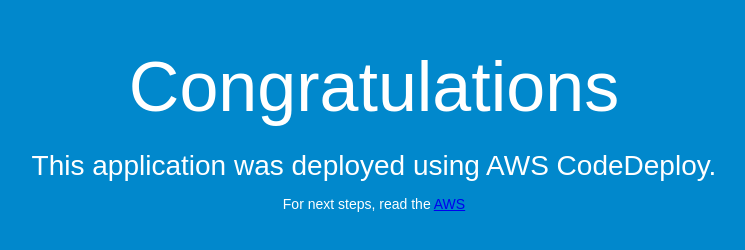
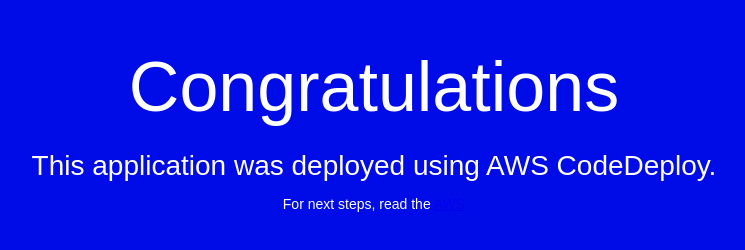
Before and after one commit to nishidashogo/codedeploy, a plain HTML site: page index.html in a window 1280 px wide. Shown: the whole page, without its empty margins (266-1011 px from the left). Drawn offline with Linux system fonts and the light colour scheme.

Commit message:
commit colorChange

```diff
--- a/index.html
+++ b/index.html
@@ -6,7 +6,7 @@
     <style>
         body {
             color: #ffffff;
-            background-color: #0188cc;
+            background-color: rgb(0,12,231);
             font-family: Arial, sans-serif;
             font-size: 14px;
         }
```
